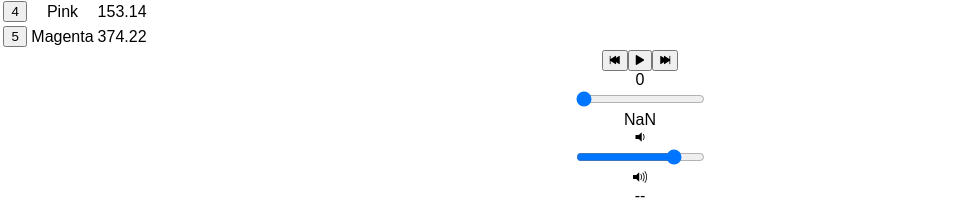
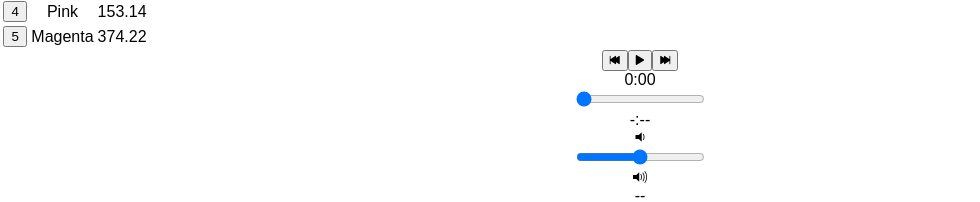
Before and after one commit to Pritchard45/bloc-jams-react, a React (Create React App) app: page /album/the-colors in a window 1280 px wide. Shown: the part 847-1049 px from the top of the page, without its empty margins (0-980 px from the left). Built offline with nearby package versions, Linux system fonts and the light colour scheme.

Commit message:
formated time to -:--

```diff
--- a/src/components/Album.js
+++ b/src/components/Album.js
@@ -88,6 +88,25 @@ class Album extends Component {
     this.setState({ currentTime: newTime });
   }
 
+  formatTime(seconds) {
+    if (isNaN(seconds)) { return "-:--"; }
+    const fullSeconds = Math.floor(seconds);
+    const minutes = Math.floor(fullSeconds / 60);
+    const remainingTime = fullSeconds % 60;
+    let time = minutes + ':';
+    if (remainingTime < 10) {
+      time += '0';
+    }
+    time += remainingTime;
+    return time
+  }
+
+  handleVolumeChange(e) {
+    const newVolume = e.target.value;
+    this.audioElement.volume = newVolume;
+    this.setState({ volume: newVolume});
+  }
+
   render() {
     return (
       <section className="album">
@@ -142,6 +161,8 @@ class Album extends Component {
           handlePrevClick={() => this.handlePrevClick()}
           handleNextClick={() => this.handleNextClick()}
           handleTimeChange={(e) => this.handleTimeChange(e)}
+          formatTime={(e) => this.formatTime(e)}
+          handleVolumeChange={(e) => this.handleVolumeChange(e)}
         />
       </section>
     );
--- a/src/components/PlayerBar.js
+++ b/src/components/PlayerBar.js
@@ -16,7 +16,7 @@ class PlayerBar extends Component {
           </button>
         </section>
         <section id="time-control">
-            <div className="current-time">{this.props.currentTime}</div>
+            <div className="current-time">{this.props.formatTime(this.props.currentTime)}</div>
             <input
               type="range"
               className="seek-bar"
@@ -26,11 +26,19 @@ class PlayerBar extends Component {
               step="0.01"
               onChange={this.props.handleTimeChange}
             />
-            <div className="total-time">{this.props.duration}</div>
+            <div className="total-time">{this.props.formatTime(this.props.duration)}</div>
         </section>
         <section id="volume-control">
             <div className="icon ion-volume-low"></div>
-            <input type="range" className="seek-bar" value="80" />
+            <input
+             type="range"
+             className="seek-bar"
+             value={this.props.volume}
+             max="1"
+             min="0"
+             step="0.001"
+             onChange={this.props.handleVolumeChange}
+            />
             <div className="icon ion-volume-high"></div>
         </section>
 
```
